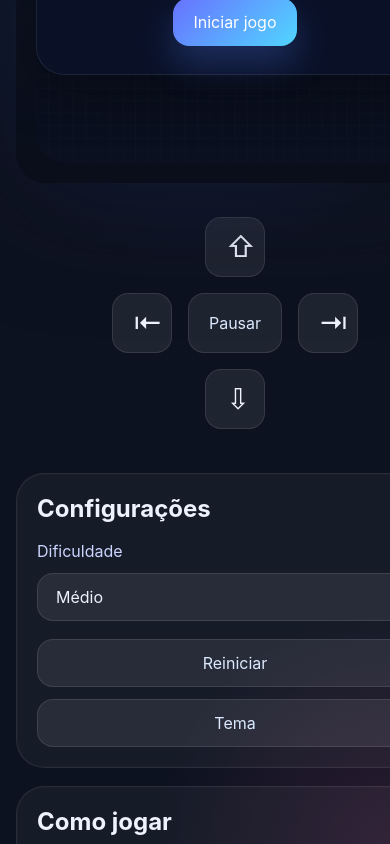
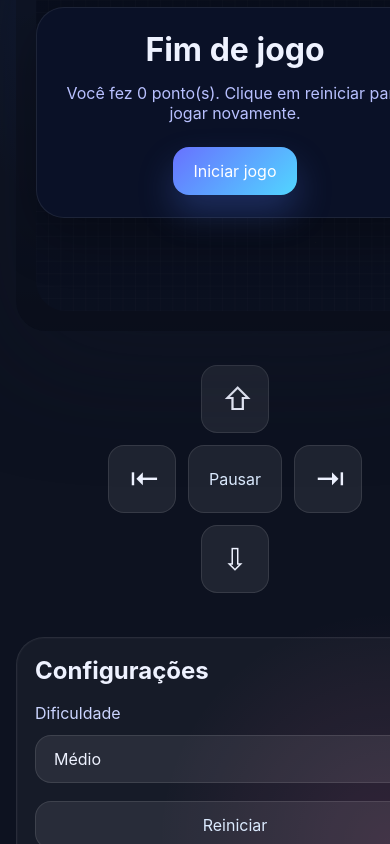
Before and after one commit to henrybatistacorte5471-blip/JogodaCobraSemParar, a website: page index.html in a window 390 px wide. Drawn offline with Linux system fonts and the light colour scheme.

Commit message:
Update styles for layout and element sizing

```diff
--- a/styles.css
+++ b/styles.css
@@ -25,8 +25,16 @@
   display: flex;
   justify-content: center;
   align-items: center;
+  min-height: 100vh;
   padding: 24px;
+}
+
+canvas {
   touch-action: none;
+}
+
+button {
+  touch-action: manipulation;
 }
 
 .app-shell {
@@ -61,7 +69,7 @@
 
 .status-panel {
   display: grid;
-  grid-template-columns: repeat(2, auto);
+  grid-template-columns: repeat(auto-fit, minmax(140px, 1fr));
   gap: 16px;
 }
 
@@ -111,7 +119,7 @@
   width: 100%;
   max-width: 760px;
   aspect-ratio: 1 / 1;
-  max-height: min(76vh, 760px);
+  max-height: min(68vh, 760px);
   height: auto;
   border-radius: 30px;
   background: #0b1223;
@@ -276,18 +284,59 @@
     padding: 16px;
   }
 
+  .app-shell {
+    gap: 16px;
+  }
+
+  .topbar {
+    grid-template-columns: 1fr;
+    gap: 16px;
+    padding: 20px;
+  }
+
+  .status-panel {
+    grid-template-columns: 1fr;
+  }
+
+  .status-item {
+    padding: 14px 16px;
+  }
+
   .topbar,
   .panel,
   .canvas-frame {
     padding: 20px;
   }
 
+  .canvas-frame {
+    margin: 0;
+  }
+
   .controls {
     padding: 14px 0 20px;
+    gap: 12px;
+  }
+
+  .row {
+    gap: 12px;
   }
 
   .control-button {
-    width: 60px;
-    height: 60px;
+    width: 68px;
+    height: 68px;
+    font-size: 1.9rem;
+  }
+
+  .panel {
+    padding: 18px;
+  }
+
+  .button-group {
+    display: grid;
+    gap: 12px;
+  }
+
+  .overlay-card {
+    padding: 22px;
   }
 }
```
